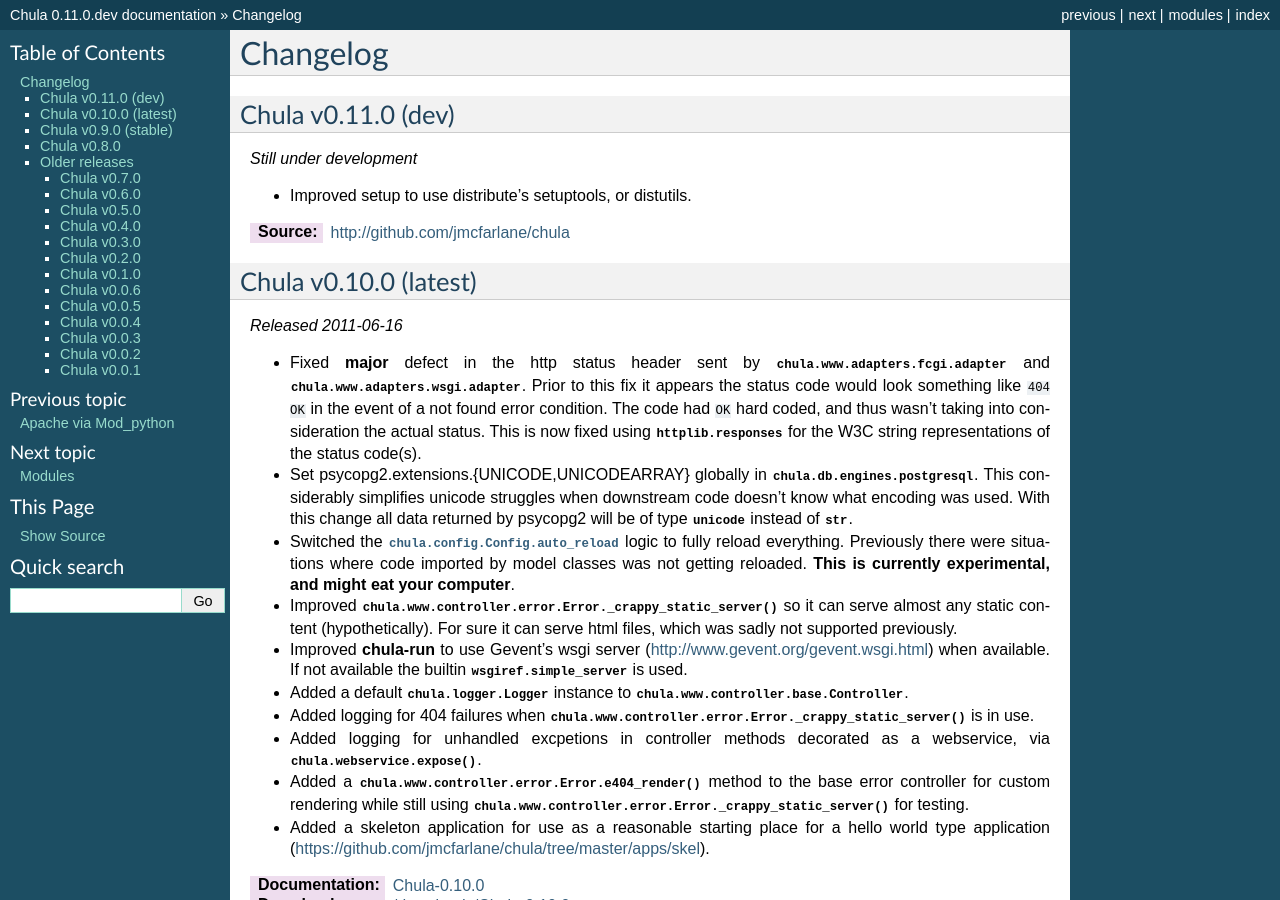
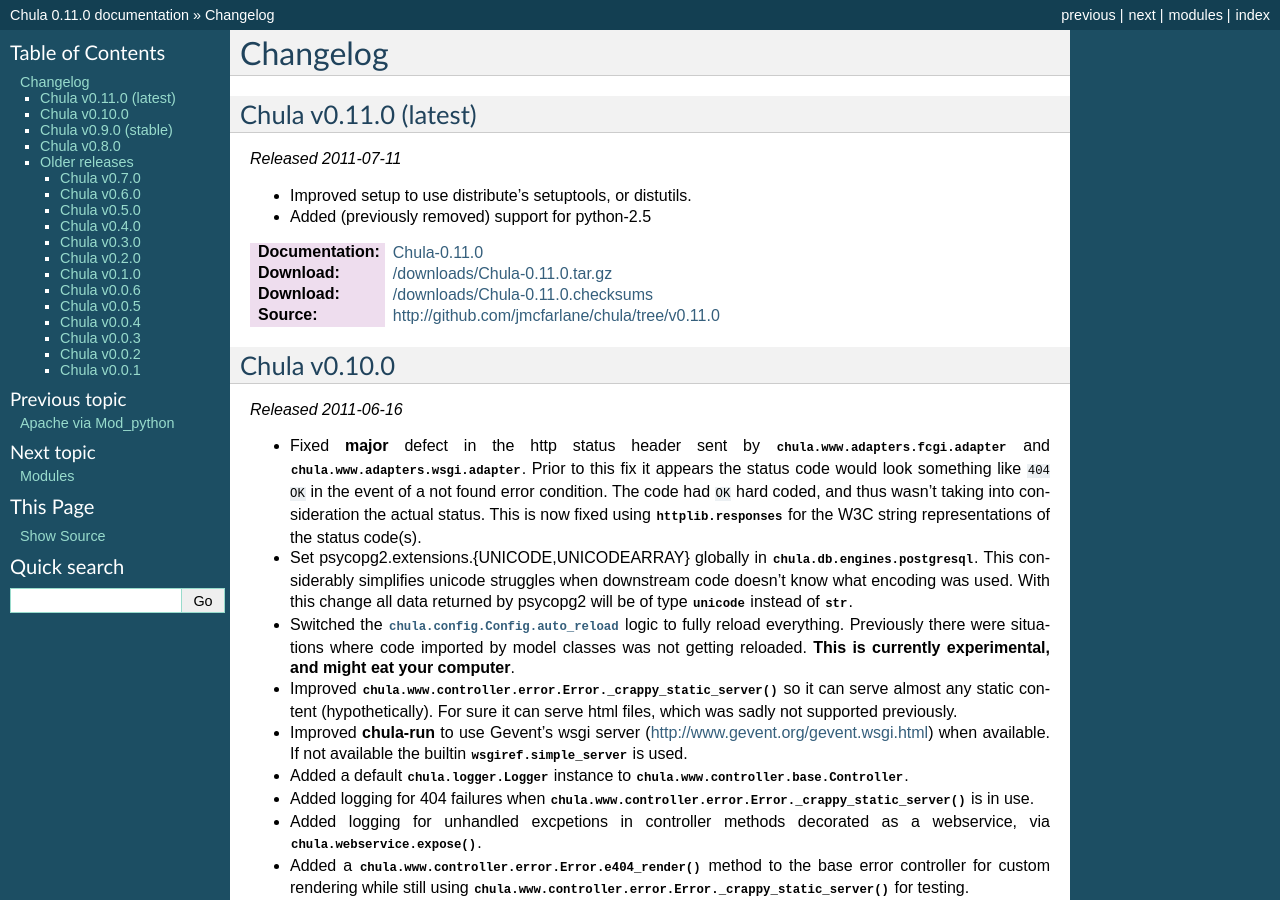
Before and after one commit to jmcfarlane/chula, a Sphinx documentation site: the page built from docs/changelog.rst, in a window 1280 px wide and 900 px high. Built offline with Sphinx 7.4.7, drawn with Linux system fonts in a browser that asks for light colours; some of the changed text lies outside the part shown.

Commit message:
Release of 0.11.0

```diff
--- a/chula/__init__.py
+++ b/chula/__init__.py
@@ -5,7 +5,7 @@
 code generation.
 """
 
-__VERSION__ = '0.11.0.dev'
+__VERSION__ = '0.11.0'
 version = __VERSION__
 
 package_dir = 'chula'
--- a/docs/changelog.rst
+++ b/docs/changelog.rst
@@ -12,17 +12,21 @@
 
  :Source: http://github.com/jmcfarlane/chula
 
-Chula v0.11.0 (dev)
-+++++++++++++++++++
+Chula v0.11.0 (latest)
+++++++++++++++++++++++
 
-*Still under development*
+*Released 2011-07-11*
 
 - Improved setup to use distribute's setuptools, or distutils.
+- Added (previously removed) support for python-2.5
 
-:Source: http://github.com/jmcfarlane/chula
+:Documentation: `Chula-0.11.0 </0.11.0/>`_
+:Download: `</downloads/Chula-0.11.0.tar.gz>`_
+:Download: `</downloads/Chula-0.11.0.checksums>`_
+:Source: http://github.com/jmcfarlane/chula/tree/v0.11.0
 
-Chula v0.10.0 (latest)
-++++++++++++++++++++++
+Chula v0.10.0
++++++++++++++
 
 *Released 2011-06-16*
 
```
Also changed, not shown: docs/about.rst (+1 -9 lines).
